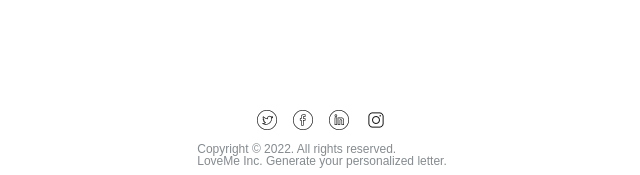
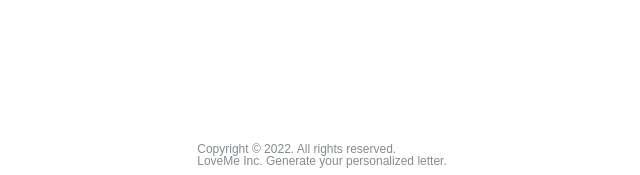
Before and after one commit to okerekechinweotito/loveletterwriter.api, a Python web app: template templates/letter.html in a window 1280 px wide. Shown: the part 625-800 px from the top of the page, without its empty margins (326-966 px from the left). Run offline with Jinja, Linux system fonts and the light colour scheme; the template is opened without the code that fills it, so the values that code supplies are empty.

Commit message:
Update letter.html

```diff
--- a/templates/letter.html
+++ b/templates/letter.html
@@ -69,7 +69,7 @@ padding: 0px;">
   <footer style="width: 100%; padding: 0.5em; position: absolute;
   bottom: 0; display: flex;
   gap: 0.5em; flex-direction: column; align-items: center; justify-content: center; align-items: center;">
-    <ul class="socials"
+    <!-- <ul class="socials"
       style="width: 100%;
       display: flex;
       gap: 1em;
@@ -88,7 +88,7 @@ padding: 0px;">
         <img src="https://api.loveme.hng.tech/static/instagram.jpg" alt="">
       </li>
     </ul>
-     <!--   <div style="width: 100%;
+      <div style="width: 100%;
       display: flex;
       align-items: center;
       justify-content: center;
```
